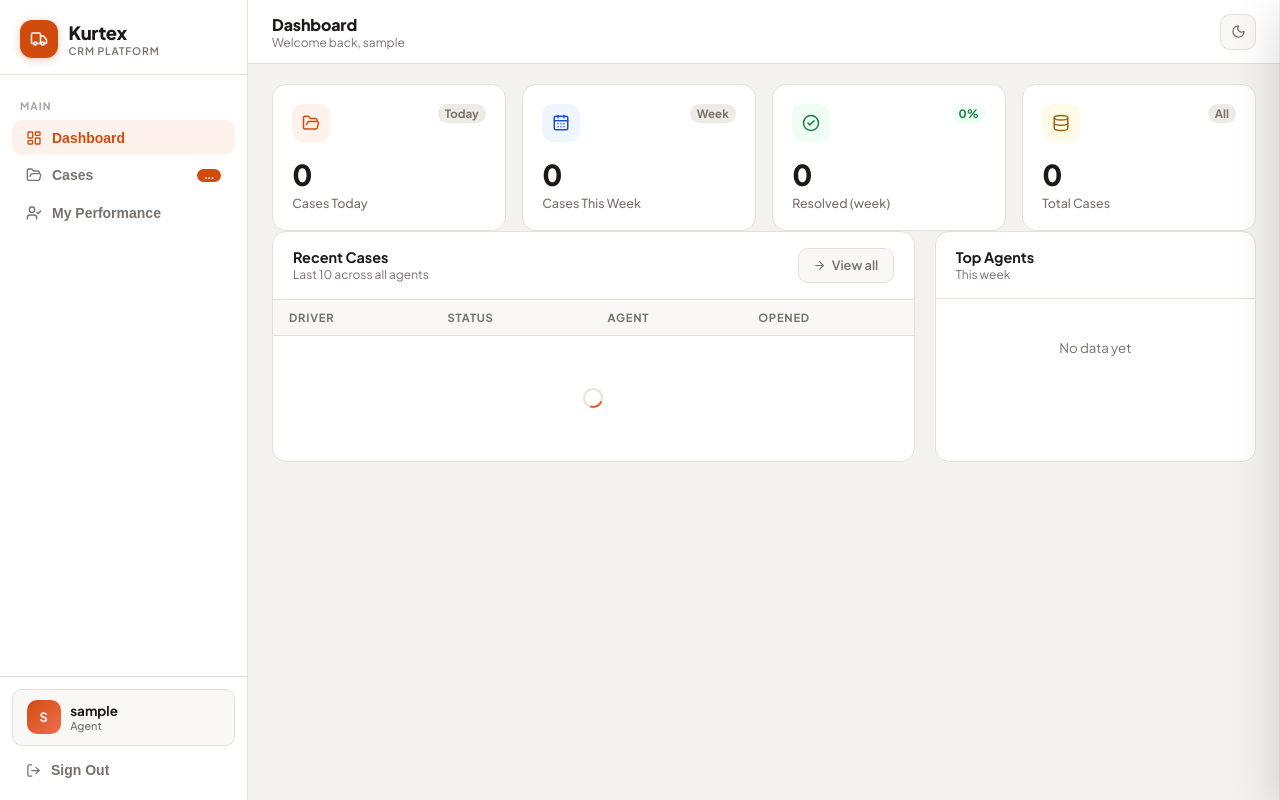
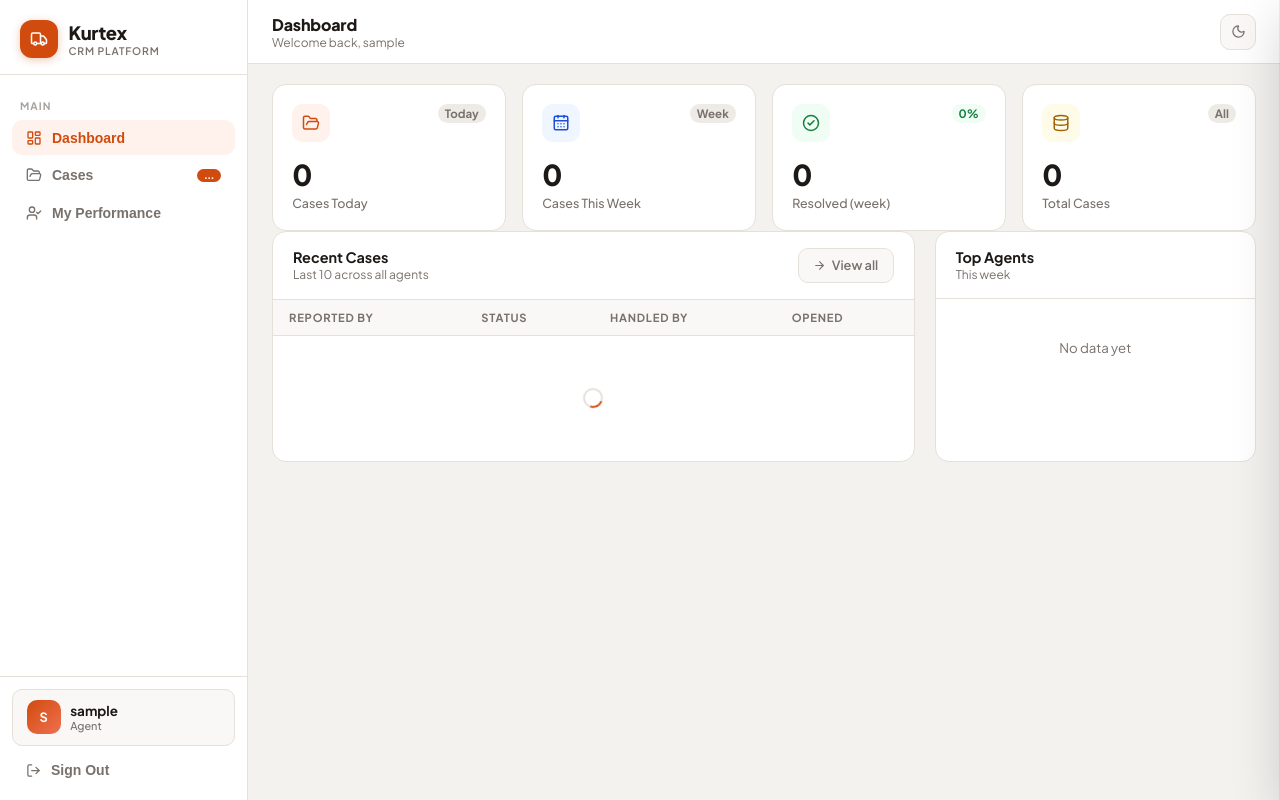
Before and after one commit to vitoroidaniel/kurtex-bot-crm, a Flask app: page / in a window 1280 px wide. Run offline with Flask 3, Linux system fonts and the light colour scheme; the visitor is signed in with stand-in values (Sample User, id 1); data that the repository does not hold is empty.

Commit message:
Update dashboard.html

```diff
--- a/templates/dashboard.html
+++ b/templates/dashboard.html
@@ -371,7 +371,7 @@
           </div>
           <div class="table-wrap">
             <table>
-              <thead><tr><th>Driver</th><th>Status</th><th>Agent</th><th>Opened</th></tr></thead>
+              <thead><tr><th>Reported by</th><th>Status</th><th>Handled by</th><th>Opened</th></tr></thead>
               <tbody id="recent-cases-tbody"><tr><td colspan="4"><div class="empty"><div class="spin"></div></div></td></tr></tbody>
             </table>
           </div>
```
